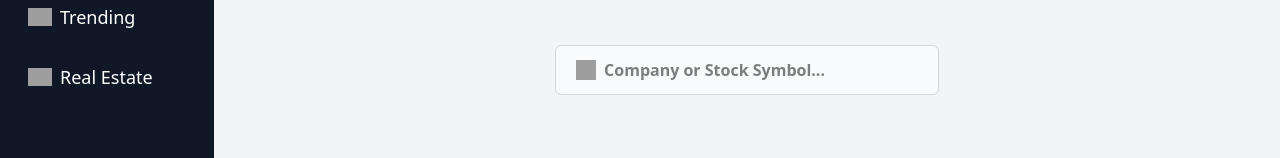
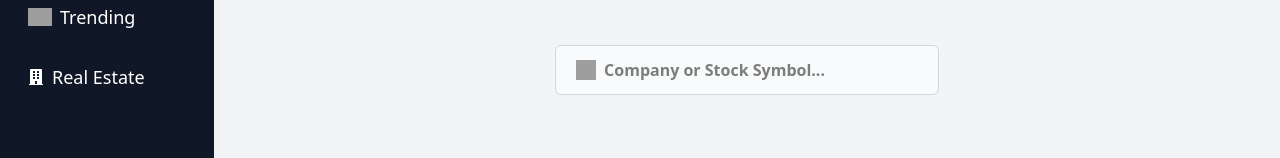
Before and after one commit to Chandrashekher1/InvestiX_Hackathon, a React (Vite) app: page / in a window 1280 px wide. Shown: the part 361-519 px from the top of the page. Built offline with nearby package versions, Linux system fonts and the light colour scheme; no server answers; grey boxes are pictures that could not be loaded.

Commit message:
update real estate icon

```diff
--- a/src/components/Sidebar.jsx
+++ b/src/components/Sidebar.jsx
@@ -1,6 +1,6 @@
 import React, { useState } from "react";
 import { Link } from "react-router-dom";
-import { FaHome, FaChartBar, FaNewspaper, FaBars, FaTimes } from "react-icons/fa";
+import { FaHome, FaChartBar, FaNewspaper, FaBars, FaTimes, FaBuilding } from "react-icons/fa";
 
 const Sidebar = () => {
   const [isOpen, setIsOpen] = useState(true);
@@ -30,7 +30,8 @@ const Sidebar = () => {
             {isOpen && <Link to="/trending/" className="text-lg">Trending</Link>}
           </li>
           <li className="flex items-center space-x-2 hover:bg-gray-700 p-2 rounded-md">
-            <img src="https://encrypted-tbn0.gstatic.com/images?q=tbn:ANd9GcTYukNB3WKs9JAar0Q--6vvD6UsY2ot5gO3FT66gC2pxdZPovdtltyr5nPrdplOjisPkvc&usqp=CAU" alt="" className="w-6" />
+            {/* <img src="https://encrypted-tbn0.gstatic.com/images?q=tbn:ANd9GcTYukNB3WKs9JAar0Q--6vvD6UsY2ot5gO3FT66gC2pxdZPovdtltyr5nPrdplOjisPkvc&usqp=CAU" alt="" className="w-6" /> */}
+            <FaBuilding/>
             {isOpen && <Link to="/real-estate/" className="text-lg">Real Estate</Link>}
             <img src="" alt="" />
           </li>
```
